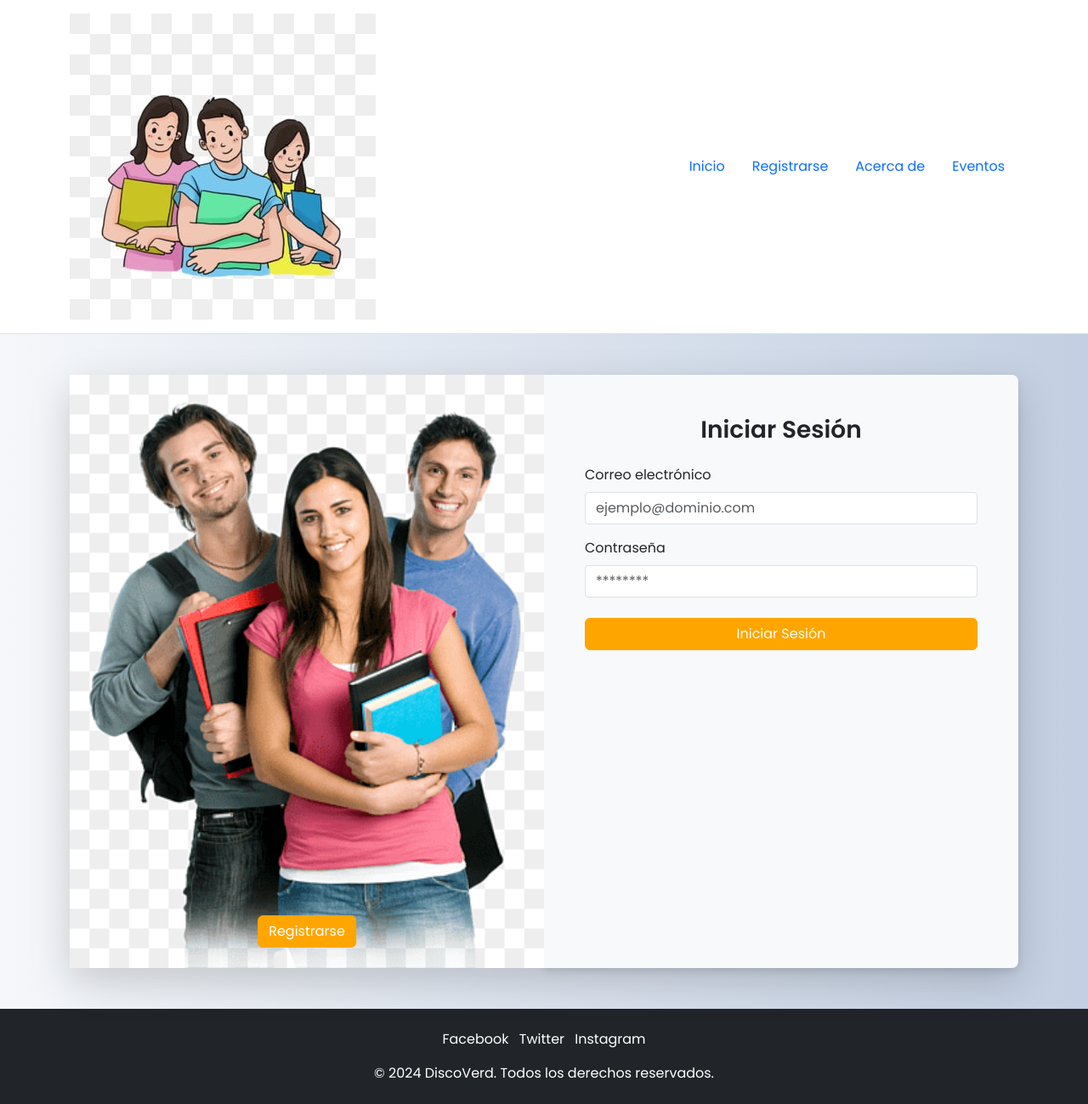
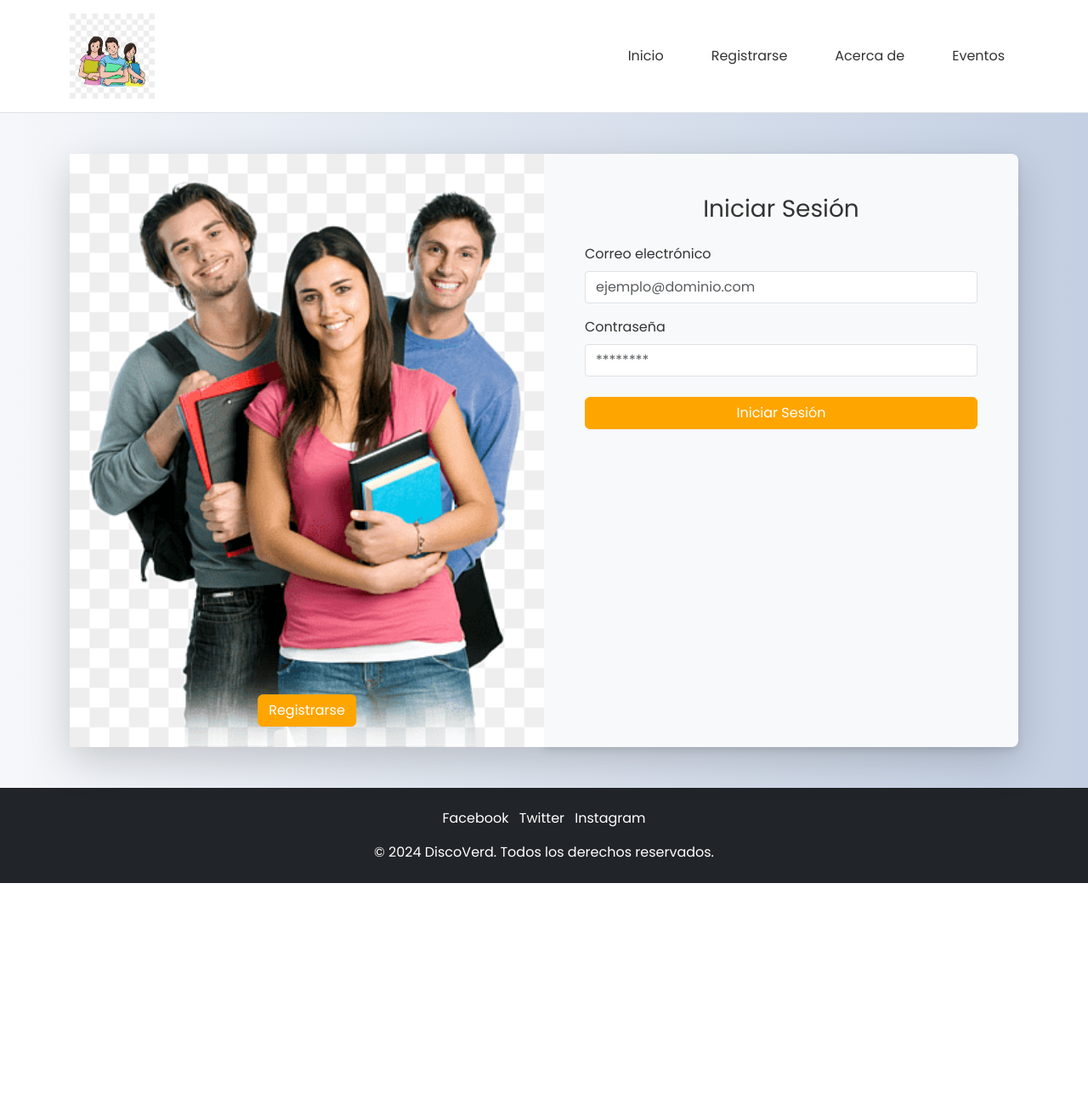
Before and after one commit to AngelgarciaJ/DiscoVerd, a Django app: page /estudiantes/login/ in a window 1280 px wide. Shown: the whole page at 85% size. After the commit the page ends 1039 px from the top, so only its background shows below. Run offline with Django 5.2, Linux system fonts and the light colour scheme.

Commit message:
logo ajustable - cambio de wilmer-login

```diff
--- a/MVT_discoverd/static/css/estudiantes/login.css
+++ b/MVT_discoverd/static/css/estudiantes/login.css
@@ -1,14 +1,43 @@
 /* Tipografía y diseño global */
 body {
     font-family: 'Poppins', sans-serif;
+    color: #333;
+    background-color: #f0f2f5;
+    margin: 0;
+    padding: 0;
 }
 
-h3 {
-    font-family: 'Poppins', sans-serif;
-    font-weight: 600;
+/* Encabezado y posicionamiento del logo */
+.custom-header {
+    padding: 1rem 0;
 }
 
-/* Imagen y formulario */
+.header-logo {
+    display: flex;
+    align-items: center;
+}
+
+.logo {
+    max-width: 100px; /* Tamaño ajustado del logo */
+    height: auto;
+}
+
+.nav {
+    gap: 1.5rem; /* Espacio entre los enlaces de navegación */
+}
+
+.nav-link {
+    color: #333;
+    font-weight: 500;
+    transition: color 0.3s ease;
+}
+
+.nav-link:hover {
+    color: #FFA500;
+}
+
+
+/* Otros estilos del layout */
 .login-section {
     min-height: 80vh;
     background: linear-gradient(to right, #f5f7fa, #c3cfe2);
@@ -37,7 +66,6 @@ h3 {
     border-radius: 0.25rem;
 }
 
-/* Botón principal */
 .btn-primary {
     background-color: #FFA500;
     border-color: #FFA500;
```
